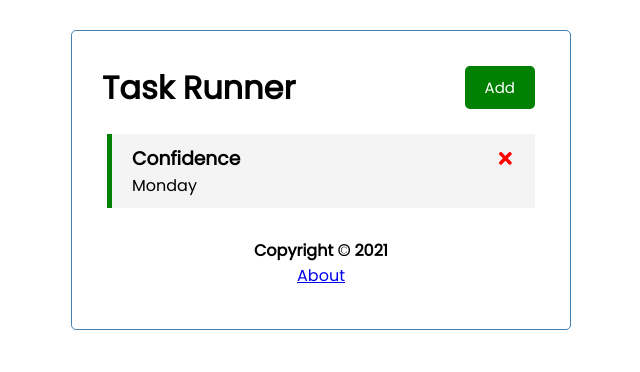
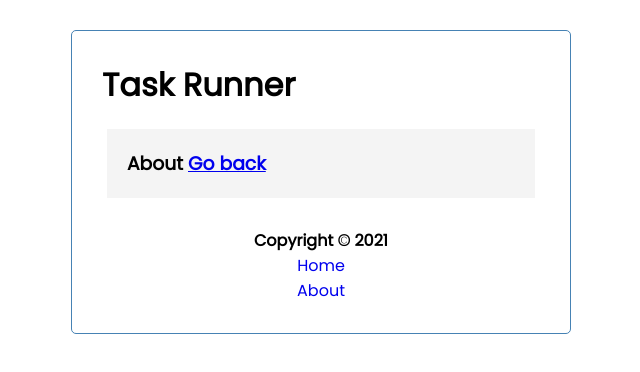
Before and after one commit to jamesconfy/task-runner, a React (Create React App) app: page /about in a window 1280 px wide. Shown: the top 372 px of the page, without its empty margins (319-959 px from the left). Built offline with nearby package versions, Linux system fonts and the light colour scheme; data requests are answered from the project's data file.

Commit message:
Added link

```diff
--- a/db.json
+++ b/db.json
@@ -1,10 +1,3 @@
 {
-  "tasks": [
-    {
-      "text": "Confidence",
-      "date": "Monday",
-      "reminder": true,
-      "id": 1
-    }
-  ]
+  "tasks": []
 }
--- a/src/App.css
+++ b/src/App.css
@@ -120,3 +120,14 @@ footer {
   margin: 5px;
   padding: 20px 20px;
 }
+
+.footer-list {
+  display: block;
+  list-style: none;
+  text-align: center;
+}
+
+.link {
+  text-decoration: none;
+  margin: 2px;
+}
--- a/src/App.jsx
+++ b/src/App.jsx
@@ -4,6 +4,7 @@ import Header from "./component/Header";
 import Footer from "./component/Footer";
 import "./App.css";
 import Tasks from "./component/Tasks";
+import About from "./component/About";
 import AddTask from "./component/AddTask";
 
 function App() {
@@ -73,12 +74,26 @@ function App() {
     <Router>
       <div className="container">
         <Header onShow={onShow} showAdd={showAddTask} />
-        {showAddTask && <AddTask onAdd={addTask} tasks={tasks} />}
-        {tasks.length > 0 ? (
-          <Tasks tasks={tasks} onDelete={onDelete} onToggle={onToggle} />
-        ) : (
-          <h3 className="empty">Empty</h3>
-        )}
+        <Routes>
+          <Route
+            path="/"
+            element={
+              <>
+                {showAddTask && <AddTask onAdd={addTask} tasks={tasks} />}
+                {tasks.length > 0 ? (
+                  <Tasks
+                    tasks={tasks}
+                    onDelete={onDelete}
+                    onToggle={onToggle}
+                  />
+                ) : (
+                  <h3 className="empty">Empty</h3>
+                )}
+              </>
+            }
+          />
+          <Route path="about" element={<About />} />
+        </Routes>
         <Footer />
       </div>
     </Router>
--- /dev/null
+++ b/src/component/About.jsx
@@ -0,0 +1,13 @@
+import { Link } from "react-router-dom";
+
+function About() {
+  return (
+    <>
+      <h3 className="empty">
+        About <Link to="/">Go back</Link>
+      </h3>
+    </>
+  );
+}
+
+export default About;
--- a/src/component/Footer.jsx
+++ b/src/component/Footer.jsx
@@ -4,7 +4,20 @@ function Footer() {
   return (
     <footer>
       <h4>Copyright &copy; 2021</h4>
-      <Link to="about">About</Link>
+      <nav>
+        <ul className="footer-list">
+          <li className="footer-list-li">
+            <Link className="link" to="/">
+              Home
+            </Link>
+          </li>
+          <li>
+            <Link className="link" to="about">
+              About
+            </Link>
+          </li>
+        </ul>
+      </nav>
     </footer>
   );
 }
--- a/src/component/Header.jsx
+++ b/src/component/Header.jsx
@@ -1,14 +1,19 @@
 import Button from "./Button";
+import { useLocation } from "react-router-dom";
 
 function Header({ title, onShow, showAdd }) {
+  const location = useLocation();
+
   return (
     <header className="header">
       <h1>{title}</h1>
-      <Button
-        title={showAdd ? "Close" : "Add"}
-        color={showAdd ? "red" : "green"}
-        onClicked={onShow}
-      />
+      {location.pathname === "/" && (
+        <Button
+          title={showAdd ? "Close" : "Add"}
+          color={showAdd ? "red" : "green"}
+          onClicked={onShow}
+        />
+      )}
     </header>
   );
 }
```
Also changed, not shown: src/component/AddTask.jsx (+0 -10 lines), 1 other file (tests, documents, lock files or other folders).
